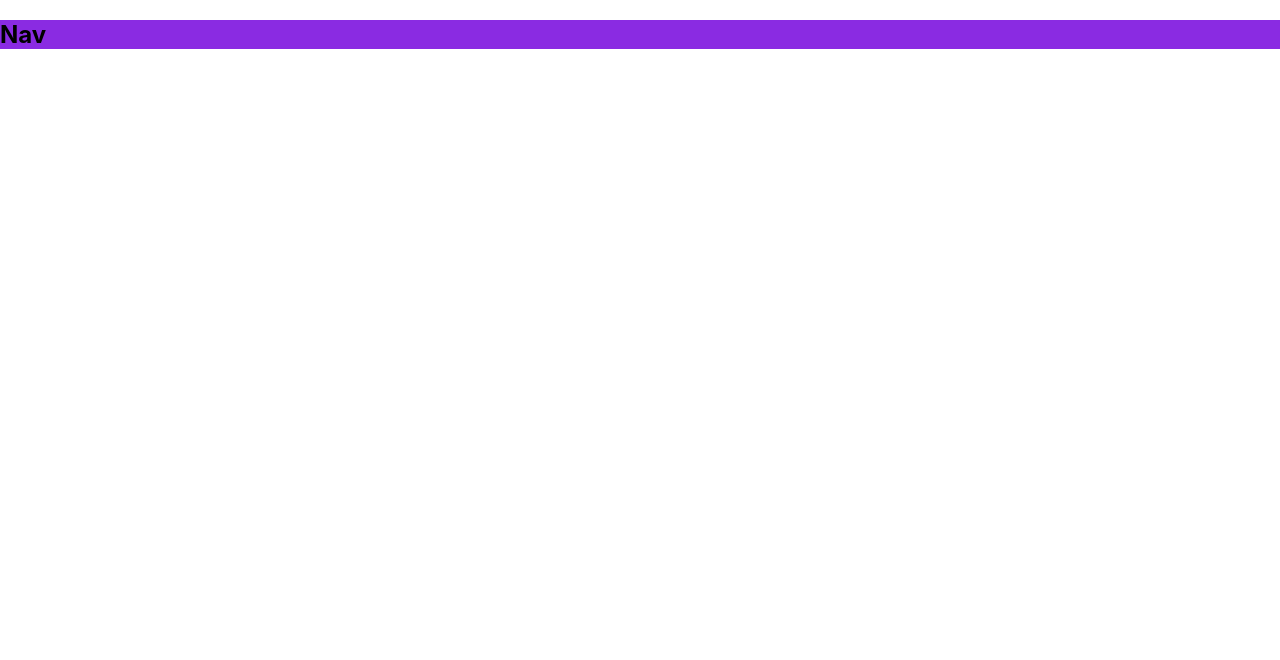
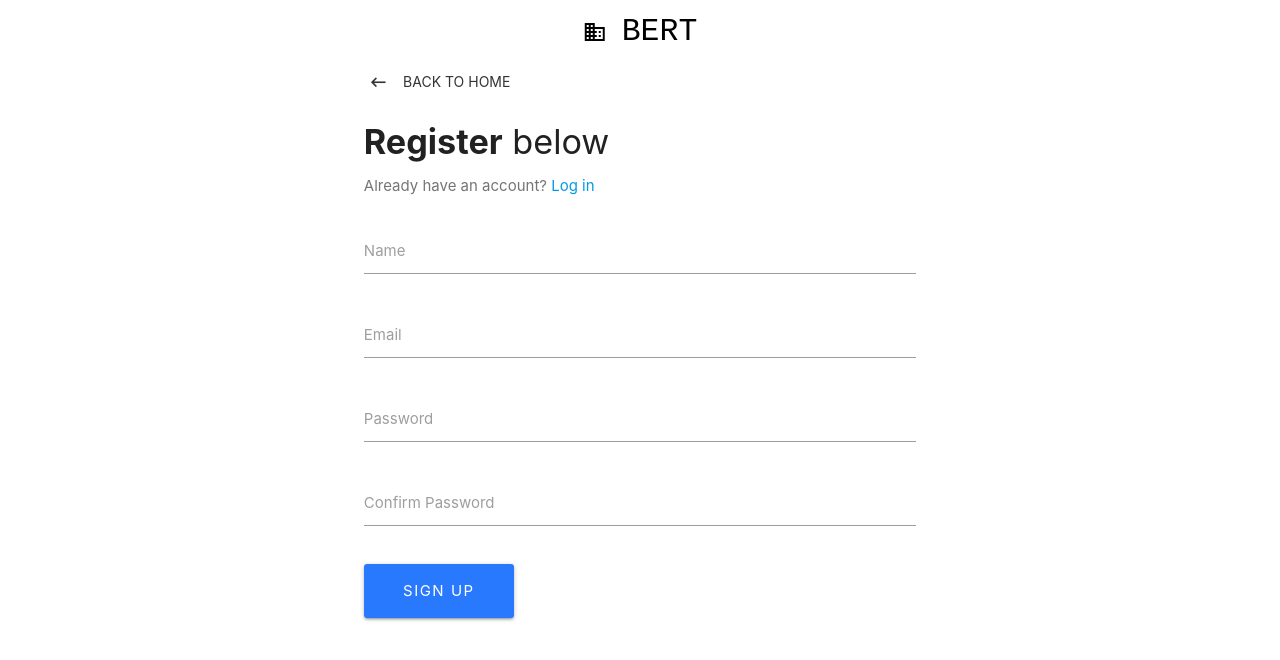
Before and after one commit to itsRobertoBorges/Bert-Bank-Application, a React (Create React App) app in the folder bank-app/frontend/: page /register in a window 1280 px wide. Shown: the top 660 px of the page. Built offline with nearby package versions, Linux system fonts and the light colour scheme.

Commit message:
installed materilize for css, implemented authentication components and layout components

```diff
--- a/bank-app/frontend/public/index.html
+++ b/bank-app/frontend/public/index.html
@@ -10,34 +10,14 @@
       content="Web site created using create-react-app"
     />
     <link rel="apple-touch-icon" href="%PUBLIC_URL%/logo192.png" />
-    <!--
-      manifest.json provides metadata used when your web app is installed on a
-      user's mobile device or desktop. See https://developers.google.com/web/fundamentals/web-app-manifest/
-    -->
     <link rel="manifest" href="%PUBLIC_URL%/manifest.json" />
-    <!--
-      Notice the use of %PUBLIC_URL% in the tags above.
-      It will be replaced with the URL of the `public` folder during the build.
-      Only files inside the `public` folder can be referenced from the HTML.
-
-      Unlike "/favicon.ico" or "favicon.ico", "%PUBLIC_URL%/favicon.ico" will
-      work correctly both with client-side routing and a non-root public URL.
-      Learn how to configure a non-root public URL by running `npm run build`.
-    -->
+    <link rel="stylesheet" href="https://cdnjs.cloudflare.com/ajax/libs/materialize/1.0.0/css/materialize.min.css">
+    <link href="https://fonts.googleapis.com/icon?family=Material+Icons" rel="stylesheet">
     <title>React App</title>
   </head>
   <body>
 
     <div id="root"></div>
-    <!--
-      This HTML file is a template.
-      If you open it directly in the browser, you will see an empty page.
 
-      You can add webfonts, meta tags, or analytics to this file.
-      The build step will place the bundled scripts into the <body> tag.
-
-      To begin the development, run `npm start` or `yarn start`.
-      To create a production bundle, use `npm run build` or `yarn build`.
-    -->
   </body>
 </html>
--- a/bank-app/frontend/src/App.js
+++ b/bank-app/frontend/src/App.js
@@ -1,14 +1,21 @@
-import './App.css';
-import Navbar from './components/Navbar';
-import React from 'react';
-
-
-function App() {
-  return (
-    <div className="App">
-      <Navbar/>
-    </div>
-  );
+import React, { Component } from "react";
+import { BrowserRouter as Router, Route } from "react-router-dom";
+import Navbar from "./components/layout/Navbar";
+import Landing from "./components/layout/Landing";
+import Register from "./components/auth/Register";
+import Login from "./components/auth/Login";
+class App extends Component {
+  render() {
+    return (
+      <Router>
+        <div className="App">
+          <Navbar />
+          <Route exact path="/" component={Landing} />
+          <Route exact path="/register" component={Register} />
+          <Route exact path="/login" component={Login} />
+        </div>
+      </Router>
+    );
+  }
 }
-
 export default App;
--- a/bank-app/frontend/src/components/Navbar.js
+++ /dev/null
@@ -1,15 +0,0 @@
-import React from 'react'
-import { Link } from 'react-router-dom'
-
-const Navbar = () => {
-    return (
-        <nav className='nav-bar'>
-            <h1>Nav</h1>
-            <ul>
-
-            </ul>
-        </nav>
-    )
-}
-
-export default Navbar
--- /dev/null
+++ b/bank-app/frontend/src/components/auth/Login.js
@@ -0,0 +1,83 @@
+import React, { Component } from "react";
+import { Link } from "react-router-dom";
+class Login extends Component {
+  constructor() {
+    super();
+    this.state = {
+      email: "",
+      password: "",
+      errors: {}
+    };
+  }
+onChange = e => {
+    this.setState({ [e.target.id]: e.target.value });
+  };
+onSubmit = e => {
+    e.preventDefault();
+const userData = {
+      email: this.state.email,
+      password: this.state.password
+    };
+console.log(userData);
+  };
+render() {
+    const { errors } = this.state;
+return (
+      <div className="container">
+        <div style={{ marginTop: "4rem" }} className="row">
+          <div className="col s8 offset-s2">
+            <Link to="/" className="btn-flat waves-effect">
+              <i className="material-icons left">keyboard_backspace</i> Back to
+              home
+            </Link>
+            <div className="col s12" style={{ paddingLeft: "11.250px" }}>
+              <h4>
+                <b>Login</b> below
+              </h4>
+              <p className="grey-text text-darken-1">
+                Don't have an account? <Link to="/register">Register</Link>
+              </p>
+            </div>
+            <form noValidate onSubmit={this.onSubmit}>
+              <div className="input-field col s12">
+                <input
+                  onChange={this.onChange}
+                  value={this.state.email}
+                  error={errors.email}
+                  id="email"
+                  type="email"
+                />
+                <label htmlFor="email">Email</label>
+              </div>
+              <div className="input-field col s12">
+                <input
+                  onChange={this.onChange}
+                  value={this.state.password}
+                  error={errors.password}
+                  id="password"
+                  type="password"
+                />
+                <label htmlFor="password">Password</label>
+              </div>
+              <div className="col s12" style={{ paddingLeft: "11.250px" }}>
+                <button
+                  style={{
+                    width: "150px",
+                    borderRadius: "3px",
+                    letterSpacing: "1.5px",
+                    marginTop: "1rem"
+                  }}
+                  type="submit"
+                  className="btn btn-large waves-effect waves-light hoverable blue accent-3"
+                >
+                  Login
+                </button>
+              </div>
+            </form>
+          </div>
+        </div>
+      </div>
+    );
+  }
+}
+export default Login;
--- /dev/null
+++ b/bank-app/frontend/src/components/auth/Register.js
@@ -0,0 +1,107 @@
+import React, { Component } from "react";
+import { Link } from "react-router-dom";
+class Register extends Component {
+  constructor() {
+    super();
+    this.state = {
+      name: "",
+      email: "",
+      password: "",
+      password2: "",
+      errors: {}
+    };
+  }
+onChange = e => {
+    this.setState({ [e.target.id]: e.target.value });
+  };
+onSubmit = e => {
+    e.preventDefault();
+const newUser = {
+      name: this.state.name,
+      email: this.state.email,
+      password: this.state.password,
+      password2: this.state.password2
+    };
+console.log(newUser);
+  };
+render() {
+    const { errors } = this.state;
+return (
+      <div className="container">
+        <div className="row">
+          <div className="col s8 offset-s2">
+            <Link to="/" className="btn-flat waves-effect">
+              <i className="material-icons left">keyboard_backspace</i> Back to
+              home
+            </Link>
+            <div className="col s12" style={{ paddingLeft: "11.250px" }}>
+              <h4>
+                <b>Register</b> below
+              </h4>
+              <p className="grey-text text-darken-1">
+                Already have an account? <Link to="/login">Log in</Link>
+              </p>
+            </div>
+            <form noValidate onSubmit={this.onSubmit}>
+              <div className="input-field col s12">
+                <input
+                  onChange={this.onChange}
+                  value={this.state.name}
+                  error={errors.name}
+                  id="name"
+                  type="text"
+                />
+                <label htmlFor="name">Name</label>
+              </div>
+              <div className="input-field col s12">
+                <input
+                  onChange={this.onChange}
+                  value={this.state.email}
+                  error={errors.email}
+                  id="email"
+                  type="email"
+                />
+                <label htmlFor="email">Email</label>
+              </div>
+              <div className="input-field col s12">
+                <input
+                  onChange={this.onChange}
+                  value={this.state.password}
+                  error={errors.password}
+                  id="password"
+                  type="password"
+                />
+                <label htmlFor="password">Password</label>
+              </div>
+              <div className="input-field col s12">
+                <input
+                  onChange={this.onChange}
+                  value={this.state.password2}
+                  error={errors.password2}
+                  id="password2"
+                  type="password"
+                />
+                <label htmlFor="password2">Confirm Password</label>
+              </div>
+              <div className="col s12" style={{ paddingLeft: "11.250px" }}>
+                <button
+                  style={{
+                    width: "150px",
+                    borderRadius: "3px",
+                    letterSpacing: "1.5px",
+                    marginTop: "1rem"
+                  }}
+                  type="submit"
+                  className="btn btn-large waves-effect waves-light hoverable blue accent-3"
+                >
+                  Sign up
+                </button>
+              </div>
+            </form>
+          </div>
+        </div>
+      </div>
+    );
+  }
+}
+export default Register;
--- /dev/null
+++ b/bank-app/frontend/src/components/layout/Landing.js
@@ -0,0 +1,51 @@
+import React, { Component } from "react";
+import { Link } from "react-router-dom";
+class Landing extends Component {
+  render() {
+    return (
+      <div style={{ height: "75vh" }} className="container valign-wrapper">
+        <div className="row">
+          <div className="col s12 center-align">
+            <h4>
+              <b>Welcome!</b> This a simple Banking Application built using{" "}
+              <span style={{ fontFamily: "monospace" }}>MERN</span> stack from
+              scratch
+            </h4>
+            <p className="flow-text grey-text text-darken-1">
+              This is a (minimal) full-stack app with user authentication via
+              passport and JWTs
+            </p>
+            <br />
+            <div className="col s6">
+              <Link
+                to="/register"
+                style={{
+                  width: "140px",
+                  borderRadius: "3px",
+                  letterSpacing: "1.5px"
+                }}
+                className="btn btn-large waves-effect waves-light hoverable blue accent-3"
+              >
+                Register
+              </Link>
+            </div>
+            <div className="col s6">
+              <Link
+                to="/login"
+                style={{
+                  width: "140px",
+                  borderRadius: "3px",
+                  letterSpacing: "1.5px"
+                }}
+                className="btn btn-large btn-flat waves-effect white black-text"
+              >
+                Log In
+              </Link>
+            </div>
+          </div>
+        </div>
+      </div>
+    );
+  }
+}
+export default Landing;
--- /dev/null
+++ b/bank-app/frontend/src/components/layout/Navbar.js
@@ -0,0 +1,25 @@
+import React, { Component } from "react";
+import { Link } from "react-router-dom";
+class Navbar extends Component {
+  render() {
+    return (
+      <div className="navbar-fixed">
+        <nav className="z-depth-0">
+          <div className="nav-wrapper white">
+            <Link
+              to="/"
+              style={{
+                fontFamily: "monospace"
+              }}
+              className="col s5 brand-logo center black-text"
+            >
+              <i className="material-icons">business</i>
+              BERT
+            </Link>
+          </div>
+        </nav>
+      </div>
+    );
+  }
+}
+export default Navbar;
```
